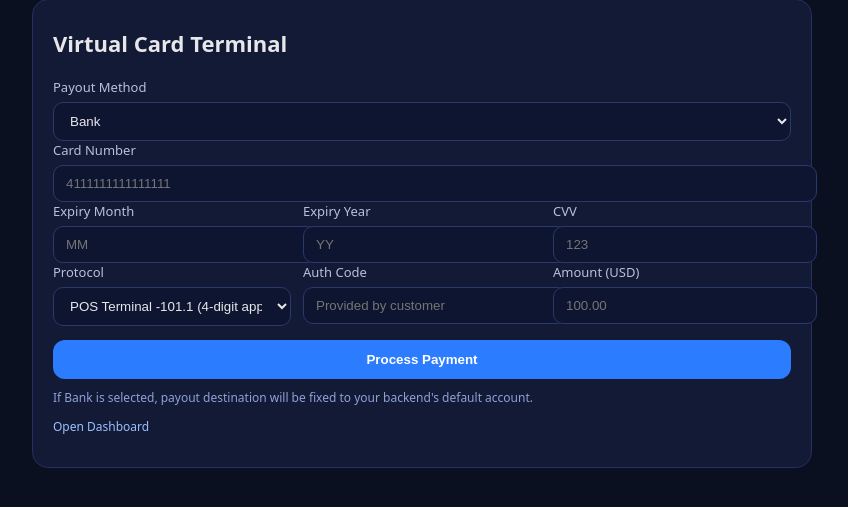
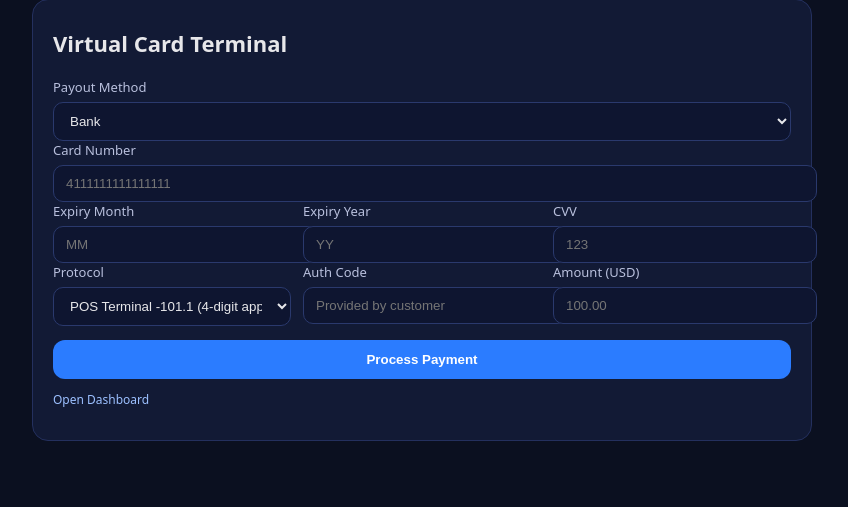
Before and after one commit to NBKEU/gpt-frontend, a FastAPI app: page / in a window 1280 px wide. Shown: the part 49-556 px from the top of the page, without its empty margins (218-1066 px from the left). Run offline with FastAPI, Linux system fonts and the light colour scheme; parts of the project's set-up code (start-up, migrations or seed data) failed here and were passed over.

Commit message:
Update index.html

```diff
--- a/templates/index.html
+++ b/templates/index.html
@@ -77,7 +77,7 @@
         </div>
 
         <button id="submitBtn" type="submit">Process Payment</button>
-        <div class="note">If Bank is selected, payout destination will be fixed to your backend's default account.</div>
+        <div class="note"></div>
 
         <div id="result" class="result" style="display:none;"></div>
       </form>
```
